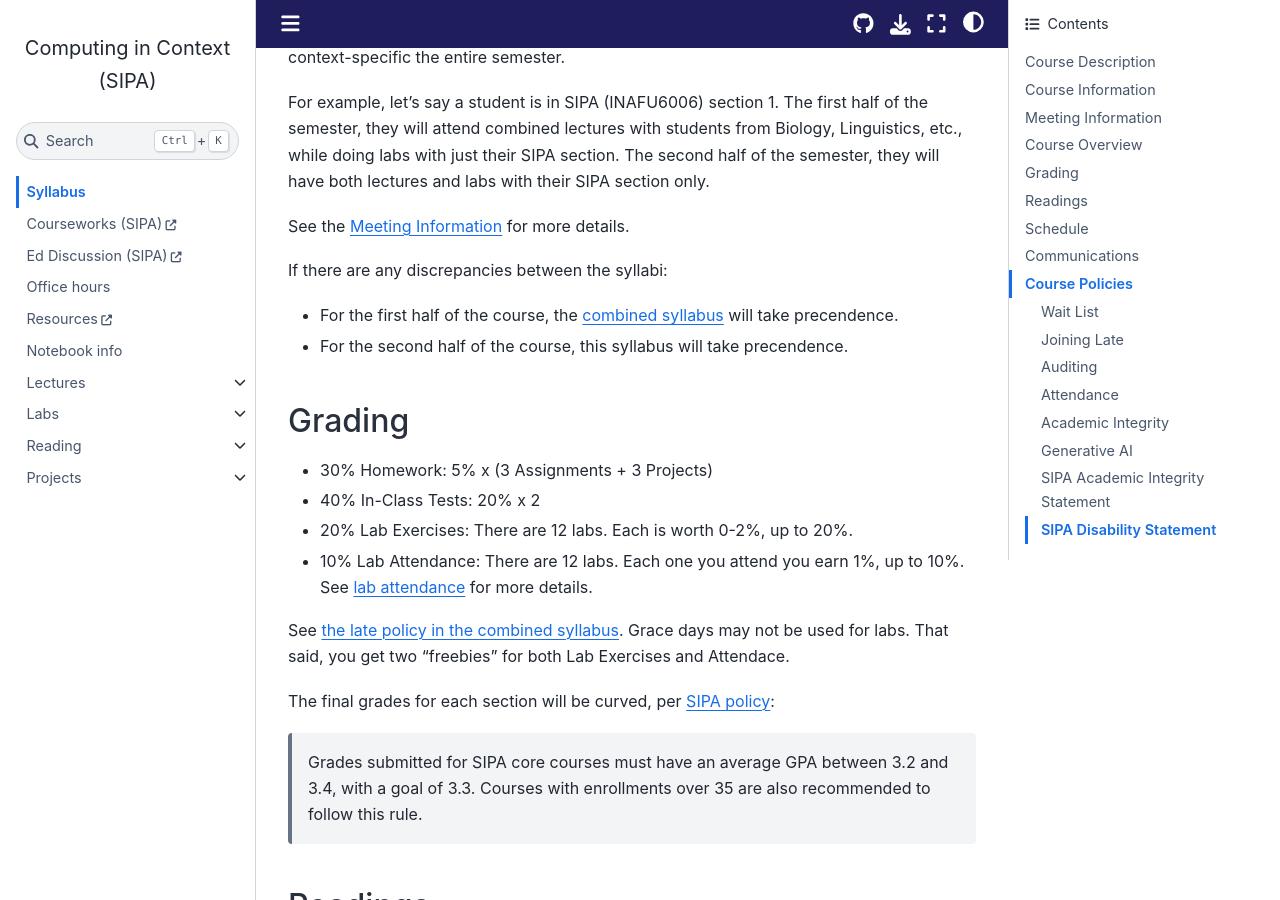
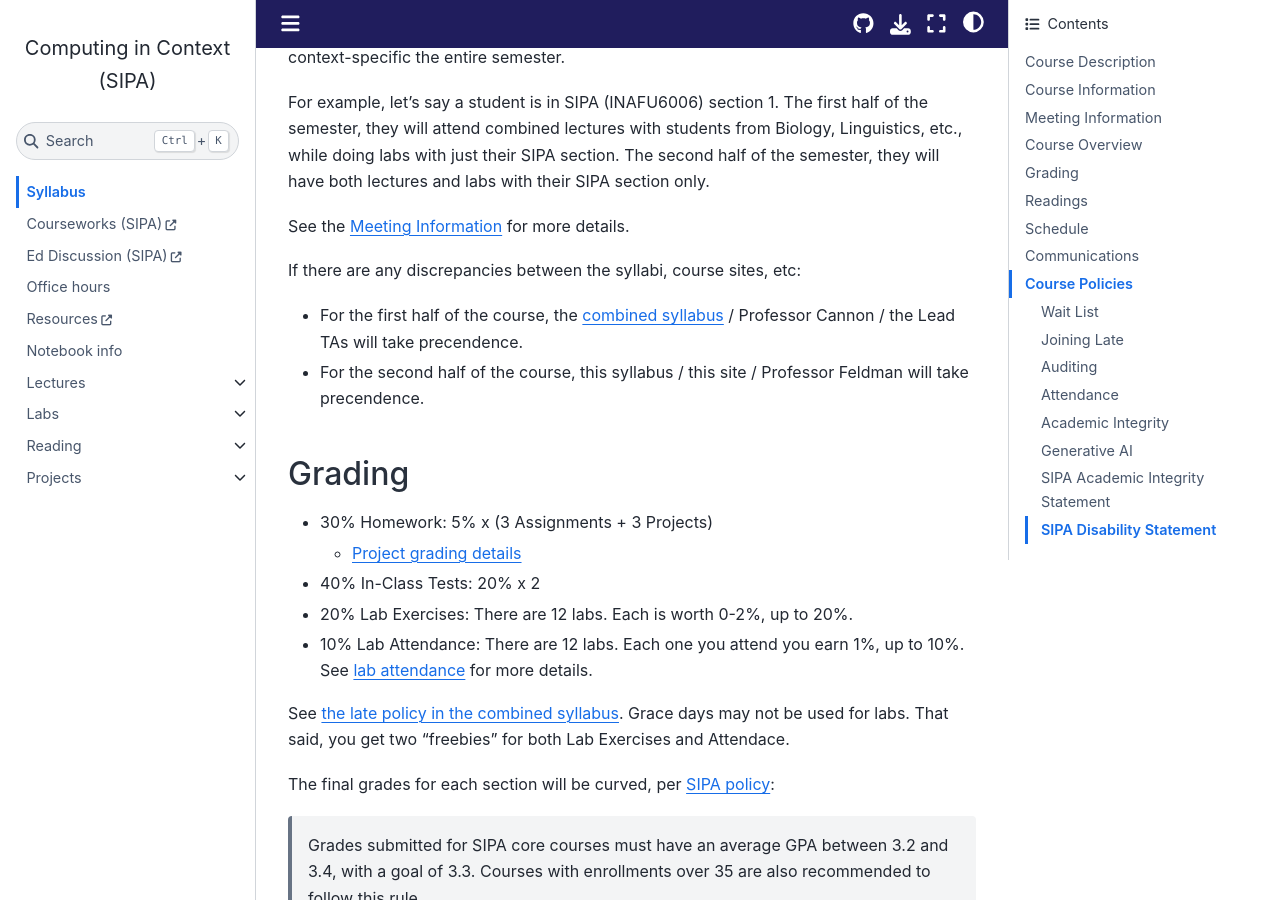
Before and after one commit to afeld/computing-in-context, a Jupyter Book: the page built from index.md, in a window 1280 px wide and 900 px high, scrolled down 2776 px. Built offline with Jupyter Book 1.0.4 settings and Sphinx 7.4.7 and the Sphinx Book theme 1.1.4, drawn with Linux system fonts in a browser that asks for light colours; pages that are not in the unit, such as notebooks, are missing from menus; comment, search, counter and statistics services are not loaded.

Commit message:
add section on Project scoring

```diff
--- a/index.md
+++ b/index.md
@@ -70,14 +70,15 @@ For example, let's say a student is in SIPA (INAFU6006) section 1. The first hal
 
 See the [Meeting Information](#meeting-information) for more details.
 
-If there are any discrepancies between the syllabi:
+If there are any discrepancies between the syllabi, course sites, etc:
 
-- For the first half of the course, the [combined syllabus](https://courseworks2.columbia.edu/courses/203144) will take precendence.
-- For the second half of the course, this syllabus will take precendence.
+- For the first half of the course, the [combined syllabus](https://courseworks2.columbia.edu/courses/203144) / Professor Cannon / the Lead TAs will take precendence.
+- For the second half of the course, this syllabus / this site / Professor Feldman will take precendence.
 
 ## Grading
 
 - 30% Homework: 5% x (3 Assignments + 3 Projects)
+  - [Project grading details](notebooks.md#grading)
 - 40% In-Class Tests: 20% x 2
 - 20% Lab Exercises: There are 12 labs. Each is worth 0-2%, up to 20%.
 - 10% Lab Attendance: There are 12 labs. Each one you attend you earn 1%, up to 10%. See [lab attendance](#labs) for more details.
```
Also changed, not shown: notebooks.md (+10 -0 lines).
